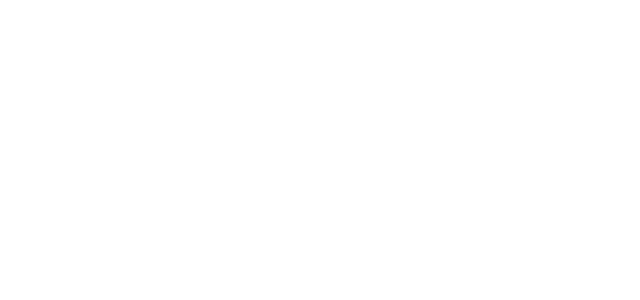
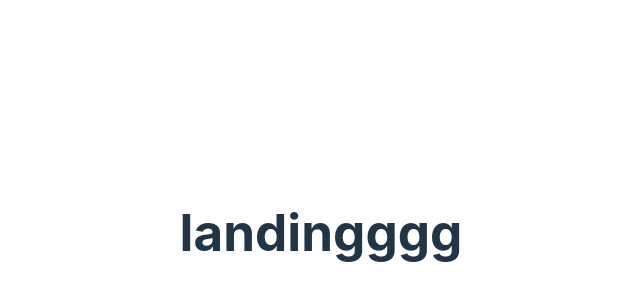
Before and after one commit to LisandroRomero/Porfolio1, a React (Vite) app: page / in a window 1280 px wide. Shown: the part 168-468 px from the top of the page, without its empty margins (319-959 px from the left). Built offline with nearby package versions, Linux system fonts and the light colour scheme.

Commit message:
Add navBar and Landing component

```diff
--- a/package.json
+++ b/package.json
@@ -11,7 +11,8 @@
   },
   "dependencies": {
     "react": "^18.2.0",
-    "react-dom": "^18.2.0"
+    "react-dom": "^18.2.0",
+    "react-router-dom": "^6.14.0"
   },
   "devDependencies": {
     "@types/react": "^18.0.37",
--- a/src/App.tsx
+++ b/src/App.tsx
@@ -1,12 +1,15 @@
-import { useState } from 'react'
+
 import './App.css'
+import { Route, Routes } from 'react-router-dom';
+import Landing from './View/Landing/Landing';
+function App() {
 
-function App() {
-  const [count, setCount] = useState(0)
 
   return (
     <>
-
+    <Routes>
+      <Route path={"/"} Component={Landing} />
+    </Routes>
     </>
   )
 }
--- /dev/null
+++ b/src/View/Landing/Landing.tsx
@@ -0,0 +1,11 @@
+
+
+function Landing(){
+    return (
+        <div>
+            <h1>landingggg</h1>
+        </div>
+    );
+}
+
+export default Landing;
--- a/src/main.tsx
+++ b/src/main.tsx
@@ -2,9 +2,12 @@ import React from 'react'
 import ReactDOM from 'react-dom/client'
 import App from './App.tsx'
 import './index.css'
+import {BrowserRouter} from "react-router-dom"
 
 ReactDOM.createRoot(document.getElementById('root') as HTMLElement).render(
   <React.StrictMode>
-    <App />
+     <BrowserRouter>
+       <App />
+     </BrowserRouter>
   </React.StrictMode>,
 )
```
Also changed, not shown: src/Components/NavBar/NavBar.tsx (added, +12 -0 lines), 1 other file (tests, documents, lock files or other folders).
